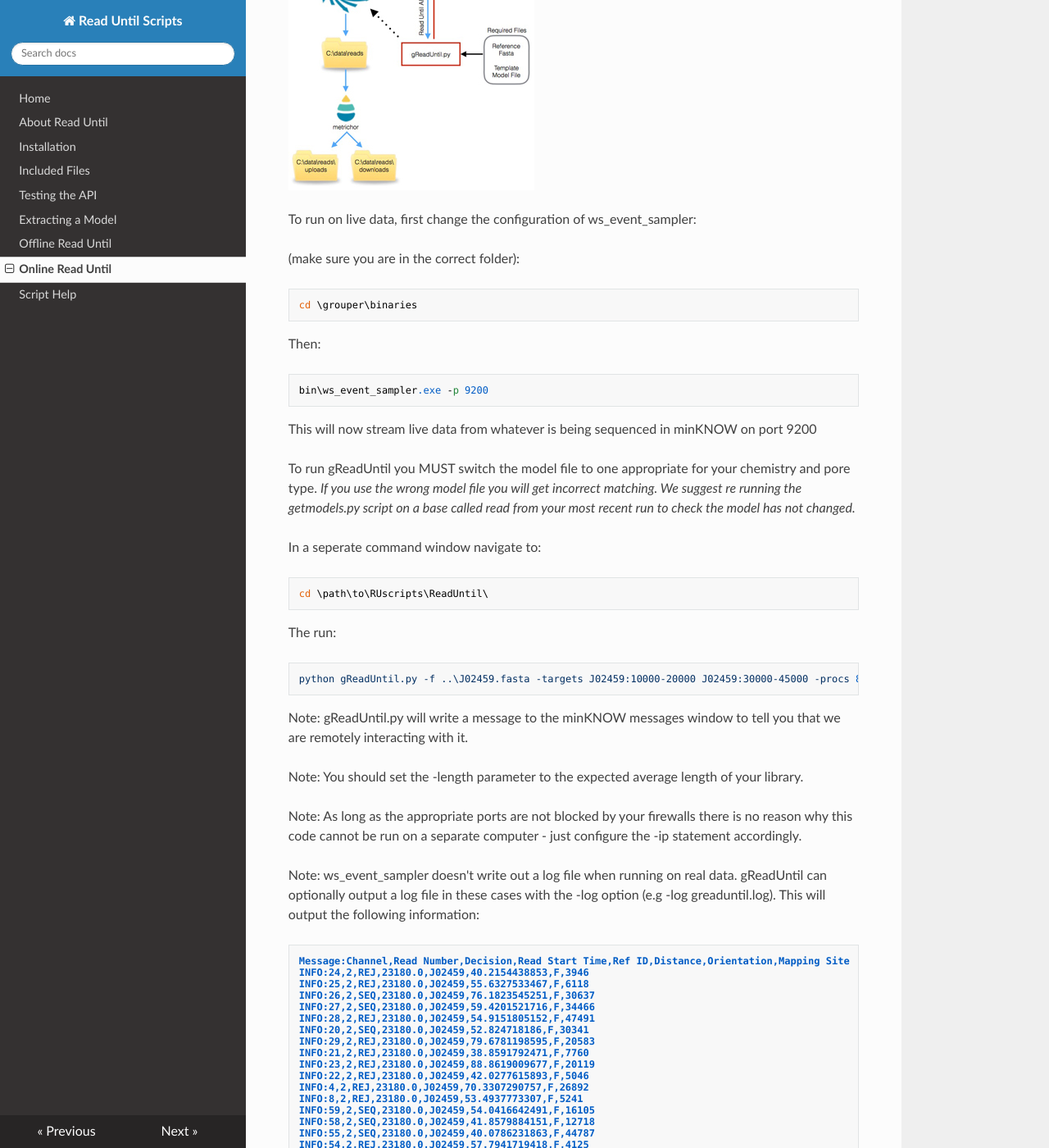
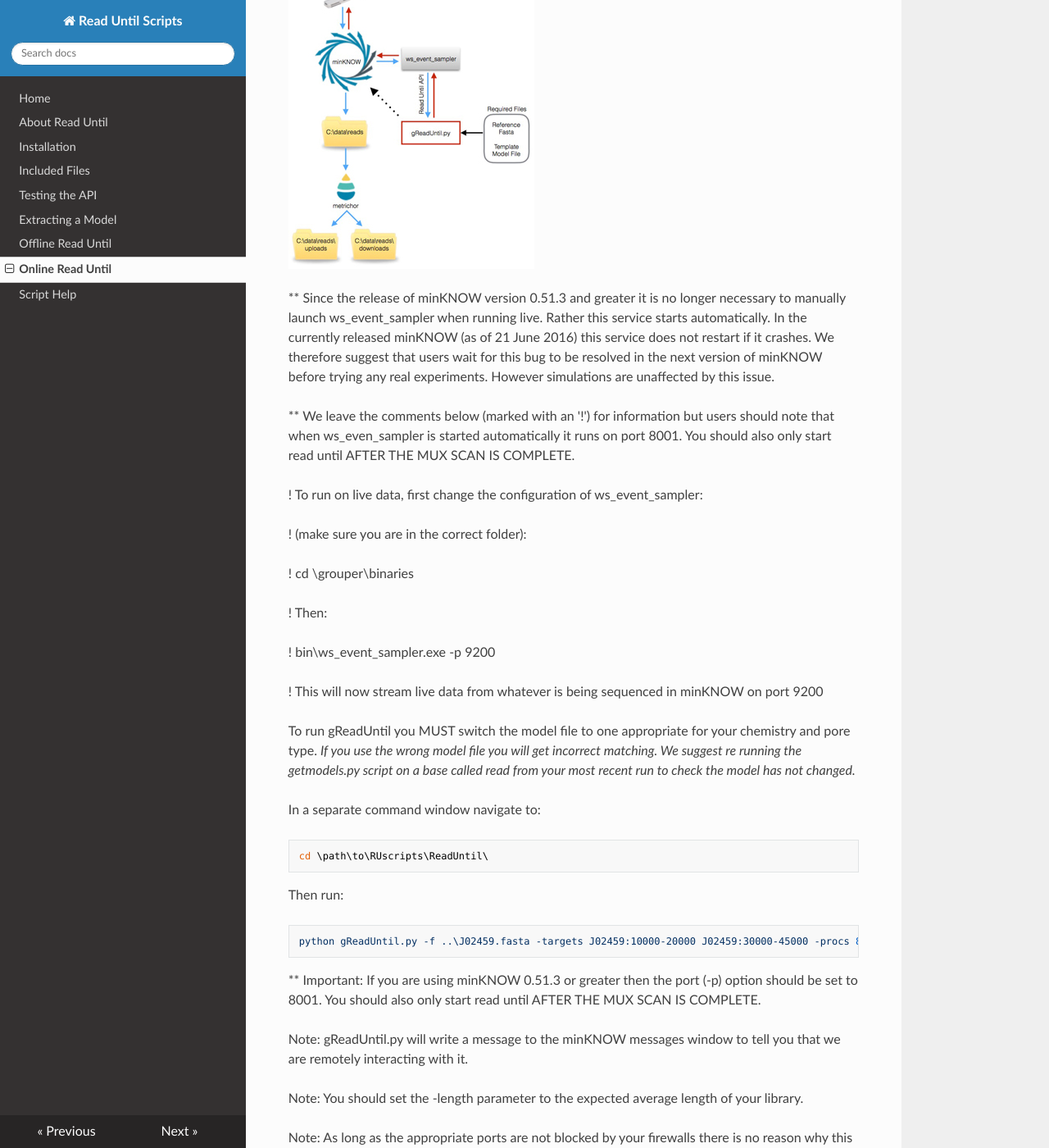
Before and after one commit to mattloose/RUscriptsdocs, an MkDocs documentation site: the page built from docs/online.md, in a window 1280 px wide and 1400 px high, scrolled down 4504 px. Shown: the whole window at 82% size. Built offline with MkDocs 1.6.1, drawn with Linux system fonts in a browser that asks for light colours; nearby versions of some CDN libraries; old or Windows-style settings are respelled for this version of MkDocs; some of the changed text lies outside the part shown.

Commit message:
Updates for minKNOW version changes

```diff
--- a/docs/online.md
+++ b/docs/online.md
@@ -26,6 +26,8 @@ The default read type generated by ws_event_sampler is derived from E. coli. The
     bin\ws_event_sampler.exe -p 9200 -s --sim-channels 100 --sim-fragment-length 5 250 500 --sim-fasta C:\path\to\RUscripts\J02459.fasta --sim-log log.txt
 
 You can obviously edit the number of channels and fragment lengths as you wish.
+
+** Note that new features are added to ws_event_sampler.exe - running bin\ws_event_sampler.exe -h will expose more of these options. The most recent update includes the ability to increase the speed of the simulation.
 
 In a separate command window, you can see the gReadUntil.py help statement:
 
@@ -187,27 +189,33 @@ Below is an image illustrating the work flow of gReadUntil on a live run. Note t
 
 ![An image showing the live gReadUntil ONT workflow](images/livegReadUntil.jpg)
 
-To run on live data, first change the configuration of ws_event_sampler:
+** Since the release of minKNOW version 0.51.3 and greater it is no longer necessary to manually launch ws_event_sampler when running live. Rather this service starts automatically. In the currently released minKNOW (as of 21 June 2016) this service does not restart if it crashes. We therefore suggest that users wait for this bug to be resolved in the next version of minKNOW before trying any real experiments. However simulations are unaffected by this issue.
 
-(make sure you are in the correct folder):
+** We leave the comments below (marked with an '!') for information but users should note that when ws_even_sampler is started automatically it runs on port 8001. You should also only start read until AFTER THE MUX SCAN IS COMPLETE.
 
-    cd \grouper\binaries
+! To run on live data, first change the configuration of ws_event_sampler:
 
-Then:
+! (make sure you are in the correct folder):
 
-    bin\ws_event_sampler.exe -p 9200
+!    cd \grouper\binaries
 
-This will now stream live data from whatever is being sequenced in minKNOW on port 9200
+! Then:
+
+!    bin\ws_event_sampler.exe -p 9200
+
+! This will now stream live data from whatever is being sequenced in minKNOW on port 9200
 
 To run gReadUntil you MUST switch the model file to one appropriate for your chemistry and pore type. *If you use the wrong model file you will get incorrect matching. We suggest re running the getmodels.py script on a base called read from your most recent run to check the model has not changed.*
 
-In a seperate command window navigate to:
+In a separate command window navigate to:
 
     cd \path\to\RUscripts\ReadUntil\
 
-The run:
+Then run:
 
     python gReadUntil.py -f ..\J02459.fasta -targets J02459:10000-20000 J02459:30000-45000 -procs 8 -t 100 -m ..\template_r7.3_e6_70bps_6mer_6.model -ip localhost -p 9200 -length 1000
+
+** Important: If you are using minKNOW 0.51.3 or greater then the port (-p) option should be set to 8001. You should also only start read until AFTER THE MUX SCAN IS COMPLETE.
 
 Note: gReadUntil.py will write a message to the minKNOW messages window to tell you that we are remotely interacting with it.
 
@@ -792,15 +800,22 @@ We illustrate the workflow of amplicon balancing on real data. Now the script mo
 
 ![An image showing the live amplicon balancing workflow](images/liveaReadUntil.jpg)
 
-In an separate administrator window navigate to:
 
-    cd \grouper\binaries
+** Since the release of minKNOW version 0.51.3 and greater it is no longer necessary to manually launch ws_event_sampler when running live. Rather this service starts automatically. In the currently released minKNOW (as of 21 June 2016) this service does not restart if it crashes. We therefore suggest that users wait for this bug to be resolved in the next version of minKNOW before trying any real experiments. However simulations are unaffected by this issue.
 
-To run amplicon balancing on live data, first change the configuration of ws_event_sampler:
+** We leave the comments below (marked with '!') for information but users should note that when ws_even_sampler is started automatically it runs on port 8001. You should also only start read until AFTER THE MUX SCAN IS COMPLETE.
 
-    bin\ws_event_sampler.exe -p 9200
+! In an separate administrator window navigate to:
 
-This will now stream live data from whatever is being sequenced in minKNOW on port 9200.
+!    cd \grouper\binaries
+
+! To run amplicon balancing on live data, first change the configuration of ws_event_sampler:
+
+!    bin\ws_event_sampler.exe -p 9200
+
+! This will now stream live data from whatever is being sequenced in minKNOW on port 9200.
+
+
 
 For the aReadUntil.py script it is essential that you:
 
```
Also changed, not shown: docs/index.md (+4 -2 lines), docs/model.md (+2 -0 lines).
